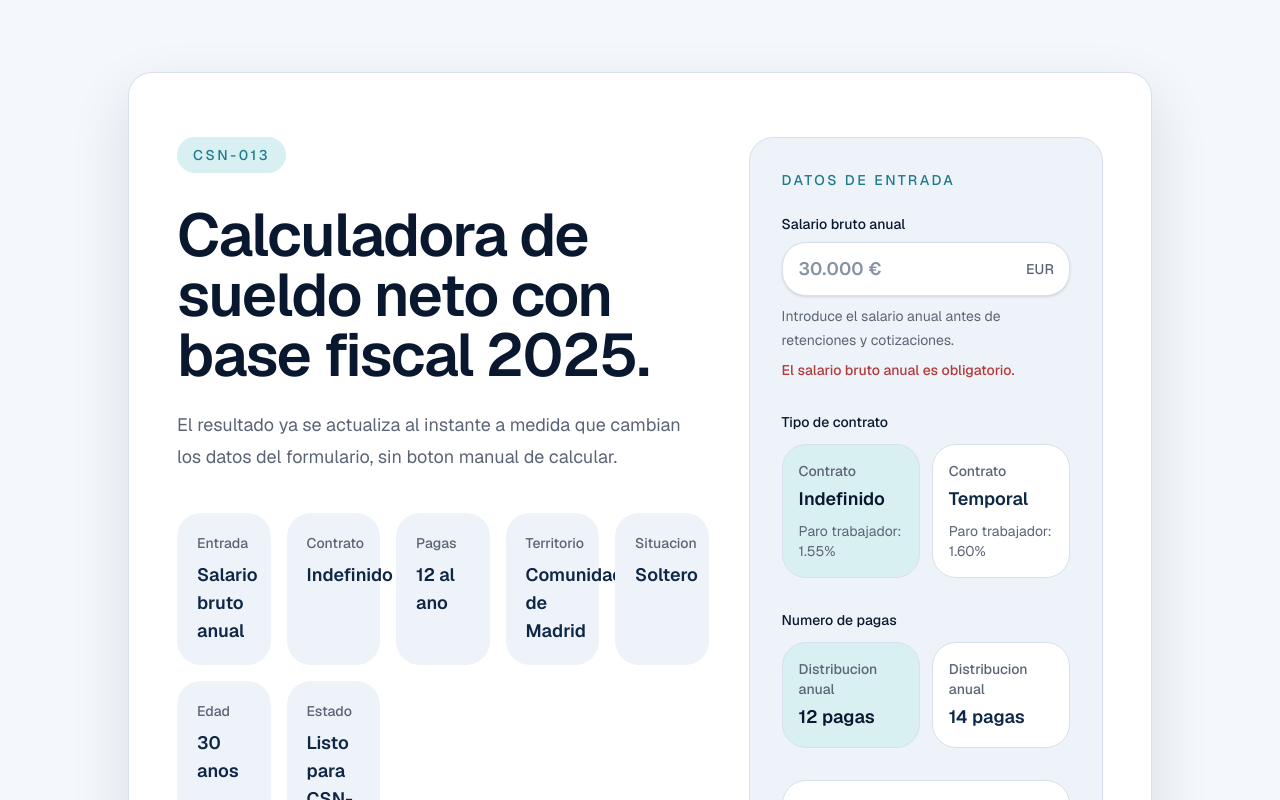
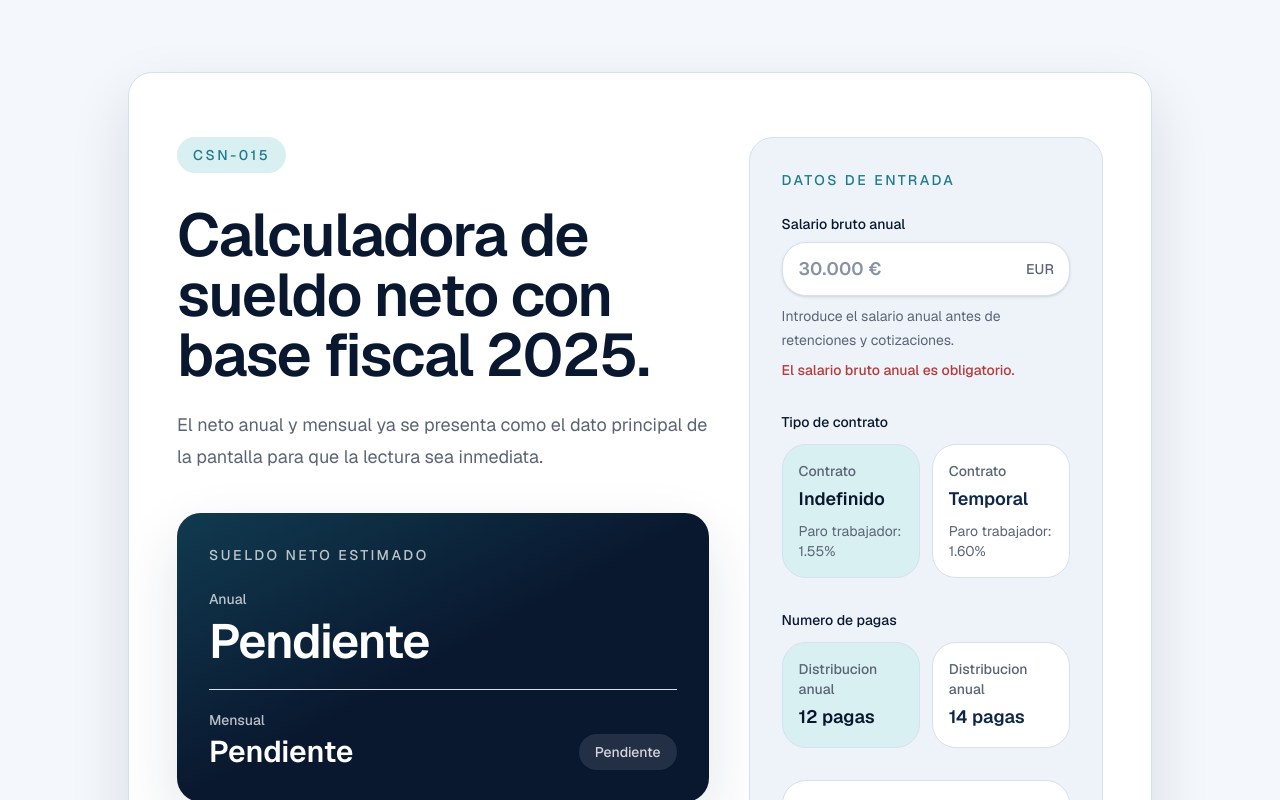
Before and after one commit to CristianChozas/Calculadora-Sueldo-Neto, a Next.js app: page / in a window 1280 px wide. Shown: the top 800 px of the page. Built offline with nearby package versions, Linux system fonts and the light colour scheme.

Commit message:
#CSN-015 Crear tarjeta de sueldo neto destacada

```diff
--- a/app/page.tsx
+++ b/app/page.tsx
@@ -2,6 +2,7 @@
 
 import { useState } from "react";
 import { CurrencyInput } from "@/components/CurrencyInput";
+import { ResultCard } from "@/components/ResultCard";
 import {
   AUTONOMOUS_COMMUNITIES,
   CONTRACT_TYPES,
@@ -152,6 +153,12 @@ export default function Home() {
       : grossAnnualSalary / paymentsPerYear;
   const unemploymentRate =
     SOCIAL_SECURITY_RATES_2025.unemploymentByContract[contractType] * 100;
+  const highlightedAnnualNetSalary = calculationResult
+    ? currencyFormatter.format(calculationResult.netAnnualSalary)
+    : "Pendiente";
+  const highlightedMonthlyNetSalary = calculationResult
+    ? currencyFormatter.format(calculationResult.netMonthlySalary)
+    : "Pendiente";
 
   return (
     <main className="flex min-h-screen items-center justify-center px-6 py-18">
@@ -159,16 +166,23 @@ export default function Home() {
         <div className="grid gap-10 lg:grid-cols-[minmax(0,1.2fr)_minmax(22rem,0.8fr)] lg:items-start">
           <div>
             <span className="inline-flex rounded-[var(--radius-pill)] bg-accent-soft px-4 py-2 text-sm font-medium tracking-[0.18em] text-accent uppercase">
-              CSN-013
+              CSN-015
             </span>
             <div className="mt-8 max-w-3xl space-y-6">
               <h1 className="text-4xl font-semibold tracking-tight text-primary-strong sm:text-6xl">
                 Calculadora de sueldo neto con base fiscal 2025.
               </h1>
               <p className="max-w-2xl text-base leading-8 text-muted sm:text-lg">
-                El resultado ya se actualiza al instante a medida que cambian los
-                datos del formulario, sin boton manual de calcular.
+                El neto anual y mensual ya se presenta como el dato principal de la
+                pantalla para que la lectura sea inmediata.
               </p>
+            </div>
+            <div className="mt-10">
+              <ResultCard
+                annualNetSalary={highlightedAnnualNetSalary}
+                monthlyNetSalary={highlightedMonthlyNetSalary}
+                isPending={!calculationResult}
+              />
             </div>
             <div className="mt-10 grid gap-4 sm:grid-cols-5">
               <article className="rounded-[var(--radius-card)] bg-surface-muted p-5">
@@ -210,7 +224,7 @@ export default function Home() {
               <article className="rounded-[var(--radius-card)] bg-surface-muted p-5">
                 <p className="text-sm font-medium text-muted">Estado</p>
                 <p className="mt-2 text-lg font-semibold text-primary">
-                  Listo para CSN-015
+                  Listo para CSN-016
                 </p>
               </article>
             </div>
@@ -313,20 +327,6 @@ export default function Home() {
               </p>
               {calculationResult ? (
                 <div className="mt-4 space-y-4">
-                  <div className="grid gap-4 sm:grid-cols-2">
-                    <article>
-                      <p className="text-sm font-medium text-muted">Neto anual</p>
-                      <p className="mt-1 text-2xl font-semibold text-primary-strong">
-                        {currencyFormatter.format(calculationResult.netAnnualSalary)}
-                      </p>
-                    </article>
-                    <article>
-                      <p className="text-sm font-medium text-muted">Neto mensual</p>
-                      <p className="mt-1 text-2xl font-semibold text-primary-strong">
-                        {currencyFormatter.format(calculationResult.netMonthlySalary)}
-                      </p>
-                    </article>
-                  </div>
                   <div className="grid gap-4 sm:grid-cols-2">
                     <article>
                       <p className="text-sm font-medium text-muted">IRPF estimado</p>
--- /dev/null
+++ b/components/ResultCard.tsx
@@ -0,0 +1,40 @@
+type ResultCardProps = {
+  annualNetSalary: string;
+  monthlyNetSalary: string;
+  isPending?: boolean;
+};
+
+export function ResultCard({
+  annualNetSalary,
+  monthlyNetSalary,
+  isPending = false,
+}: ResultCardProps) {
+  return (
+    <article className="overflow-hidden rounded-[var(--radius-card)] bg-primary-strong text-white shadow-[var(--shadow-soft)]">
+      <div className="bg-linear-to-br from-accent/35 via-transparent to-transparent px-6 py-6 sm:px-8 sm:py-8">
+        <p className="text-sm font-medium tracking-[0.18em] text-white/72 uppercase">
+          Sueldo neto estimado
+        </p>
+        <div className="mt-6 space-y-6">
+          <div>
+            <p className="text-sm font-medium text-white/72">Anual</p>
+            <p className="mt-2 text-4xl font-semibold tracking-tight text-white sm:text-5xl">
+              {annualNetSalary}
+            </p>
+          </div>
+          <div className="flex items-end justify-between gap-4 border-t border-white/12 pt-5">
+            <div>
+              <p className="text-sm font-medium text-white/72">Mensual</p>
+              <p className="mt-1 text-2xl font-semibold text-white sm:text-3xl">
+                {monthlyNetSalary}
+              </p>
+            </div>
+            <span className="rounded-[var(--radius-pill)] bg-white/10 px-4 py-2 text-sm font-medium text-white/80">
+              {isPending ? "Pendiente" : "Actualizado al instante"}
+            </span>
+          </div>
+        </div>
+      </div>
+    </article>
+  );
+}
--- /dev/null
+++ b/openspec/changes/csn-015-net-result-card/proposal.md
@@ -0,0 +1,17 @@
+# CSN-015 Crear tarjeta de sueldo neto destacada
+
+## Objetivo
+
+Mostrar el sueldo neto anual y mensual como el dato principal de la pantalla mediante una tarjeta visualmente destacada.
+
+## Alcance
+
+- Crear el componente `ResultCard.tsx`.
+- Destacar neto anual y neto mensual con tipografía prominente.
+- Integrar la tarjeta en la pantalla actual reutilizando el cálculo reactivo existente.
+
+## Fuera de alcance
+
+- Desglose completo de deducciones.
+- Gráficos.
+- Rediseño integral de toda la página.
--- /dev/null
+++ b/openspec/changes/csn-015-net-result-card/spec.md
@@ -0,0 +1,17 @@
+# Spec
+
+## Requirement: Highlighted net salary card
+
+The UI MUST present the estimated net salary as the most prominent piece of information on screen.
+
+### Scenario: Valid data shows highlighted net result
+
+Given the form contains valid values
+When the calculation updates
+Then the screen should show a prominent card with the annual and monthly net salary
+
+### Scenario: Pending state before valid calculation
+
+Given the form still contains invalid or incomplete values
+When the user views the result area
+Then the highlighted card should remain visible and indicate that the result is pending
--- /dev/null
+++ b/openspec/changes/csn-015-net-result-card/tasks.md
@@ -0,0 +1,7 @@
+# Tasks
+
+1. Create a reusable `ResultCard` component.
+2. Highlight annual and monthly net salary as the main visual output.
+3. Integrate the card with the existing reactive calculation state.
+4. Verify lint and build.
+5. Commit the ticket with the exact roadmap title.
```
